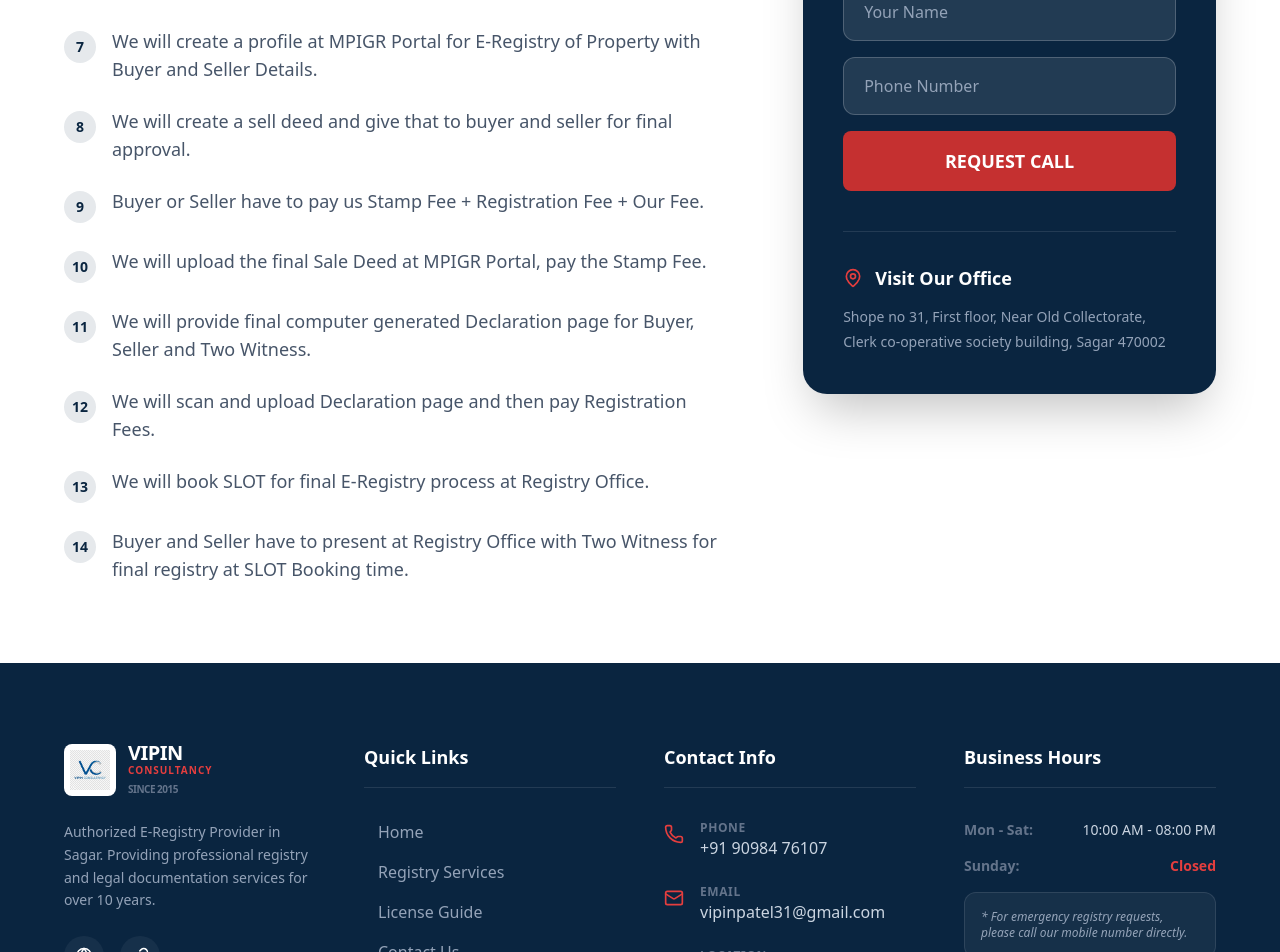
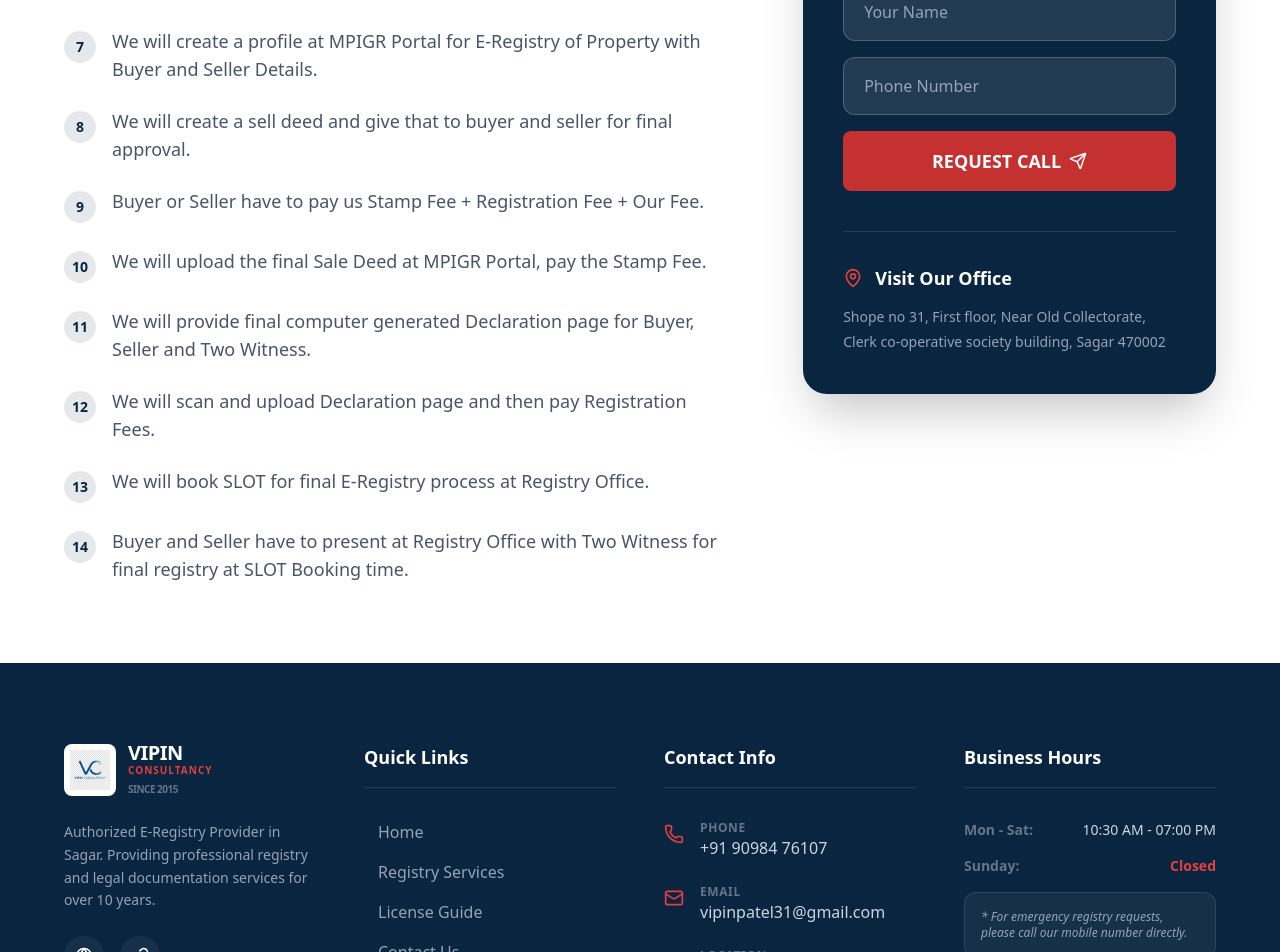
Before and after one commit to ayushpatel996/e-registry, a Next.js app: page / in a window 1280 px wide. Shown: the part 2080-3032 px from the top of the page. Built offline with nearby package versions, Linux system fonts and the light colour scheme.

Commit message:
Update business hours and fix Request Callback form logic

```diff
--- a/components/Footer.tsx
+++ b/components/Footer.tsx
@@ -90,7 +90,7 @@ const Footer = () => {
             <div className="space-y-4">
               <div className="flex justify-between text-sm">
                 <span className="text-slate-500 font-bold">Mon - Sat:</span>
-                <span className="text-slate-300">10:00 AM - 08:00 PM</span>
+                <span className="text-slate-300">10:30 AM - 07:00 PM</span>
               </div>
               <div className="flex justify-between text-sm">
                 <span className="text-slate-500 font-bold">Sunday:</span>
--- a/components/Process.tsx
+++ b/components/Process.tsx
@@ -1,12 +1,25 @@
 "use client";
 
-import React from 'react';
+import React, { useState } from 'react';
 import Image from 'next/image';
 import { useLanguage } from '@/context/LanguageContext';
-import { CheckCircle2, PhoneCall, MapPin } from 'lucide-react';
+import { CheckCircle2, PhoneCall, MapPin, Send } from 'lucide-react';
 
 const Process = () => {
-  const { t } = useLanguage();
+  const { t, language } = useLanguage();
+  const [submitted, setSubmitted] = useState(false);
+  const [isLoading, setIsLoading] = useState(false);
+
+  const handleSubmit = (e: React.FormEvent) => {
+    e.preventDefault();
+    setIsLoading(true);
+
+    // Simulate API call
+    setTimeout(() => {
+      setIsLoading(false);
+      setSubmitted(true);
+    }, 1500);
+  };
 
   return (
     <section className="section bg-white">
@@ -37,31 +50,67 @@ const Process = () => {
                 <Image src="/office.jpg" alt="Vipin Consultancy Office" fill className="object-cover" />
               </div>
 
+              {!submitted ? (
+                <>
                   <div className="flex items-center gap-3 mb-4">
                     <PhoneCall className="text-accent-light" size={24} />
                     <h3 className="text-2xl font-bold">{t.process.callbackTitle}</h3>
                   </div>
                   <p className="mb-8 text-slate-300 leading-relaxed">{t.process.callbackDesc}</p>
 
-              <form className="space-y-4">
+                  <form className="space-y-4" onSubmit={handleSubmit}>
                     <div className="space-y-1">
                       <input
+                        required
                         type="text"
+                        name="name"
                         placeholder={t.process.namePlaceholder}
                         className="w-full px-5 py-4 rounded-xl bg-white/10 border border-white/20 text-white placeholder:text-slate-400 focus:outline-none focus:ring-2 focus:ring-accent focus:bg-white/20 transition-all"
                       />
                     </div>
                     <div className="space-y-1">
                       <input
+                        required
                         type="tel"
+                        name="phone"
                         placeholder={t.process.phonePlaceholder}
                         className="w-full px-5 py-4 rounded-xl bg-white/10 border border-white/20 text-white placeholder:text-slate-400 focus:outline-none focus:ring-2 focus:ring-accent focus:bg-white/20 transition-all"
                       />
                     </div>
-                <button type="button" className="btn btn-accent w-full py-4 text-lg">
-                  {t.process.btnRequest}
+                    <button
+                      type="submit"
+                      disabled={isLoading}
+                      className="btn btn-accent w-full py-4 text-lg disabled:opacity-50 disabled:cursor-not-allowed flex items-center justify-center gap-2"
+                    >
+                      {isLoading ? (
+                        <div className="w-6 h-6 border-2 border-white/30 border-t-white rounded-full animate-spin"></div>
+                      ) : (
+                        <>{t.process.btnRequest} <Send size={18} /></>
+                      )}
                     </button>
                   </form>
+                </>
+              ) : (
+                <div className="text-center py-10 animate-in fade-in zoom-in duration-500">
+                  <div className="w-20 h-20 bg-accent rounded-full flex items-center justify-center mx-auto mb-6">
+                    <CheckCircle2 size={40} />
+                  </div>
+                  <h3 className="text-2xl font-bold mb-4">
+                    {language === 'hi' ? 'धन्यवाद!' : 'Thank You!'}
+                  </h3>
+                  <p className="text-slate-300">
+                    {language === 'hi'
+                      ? 'हमें आपका अनुरोध प्राप्त हो गया है। हम जल्द ही आपसे संपर्क करेंगे।'
+                      : 'We have received your request. We will get back to you shortly.'}
+                  </p>
+                  <button
+                    onClick={() => setSubmitted(false)}
+                    className="mt-8 text-sm text-slate-400 hover:text-white underline"
+                  >
+                    {language === 'hi' ? 'फिर से भेजें' : 'Send another request'}
+                  </button>
+                </div>
+              )}
 
               <div className="mt-10 pt-8 border-t border-white/10">
                 <div className="flex items-center gap-3 mb-3">
```
Lines whose indentation alone changed are shown as unchanged.
